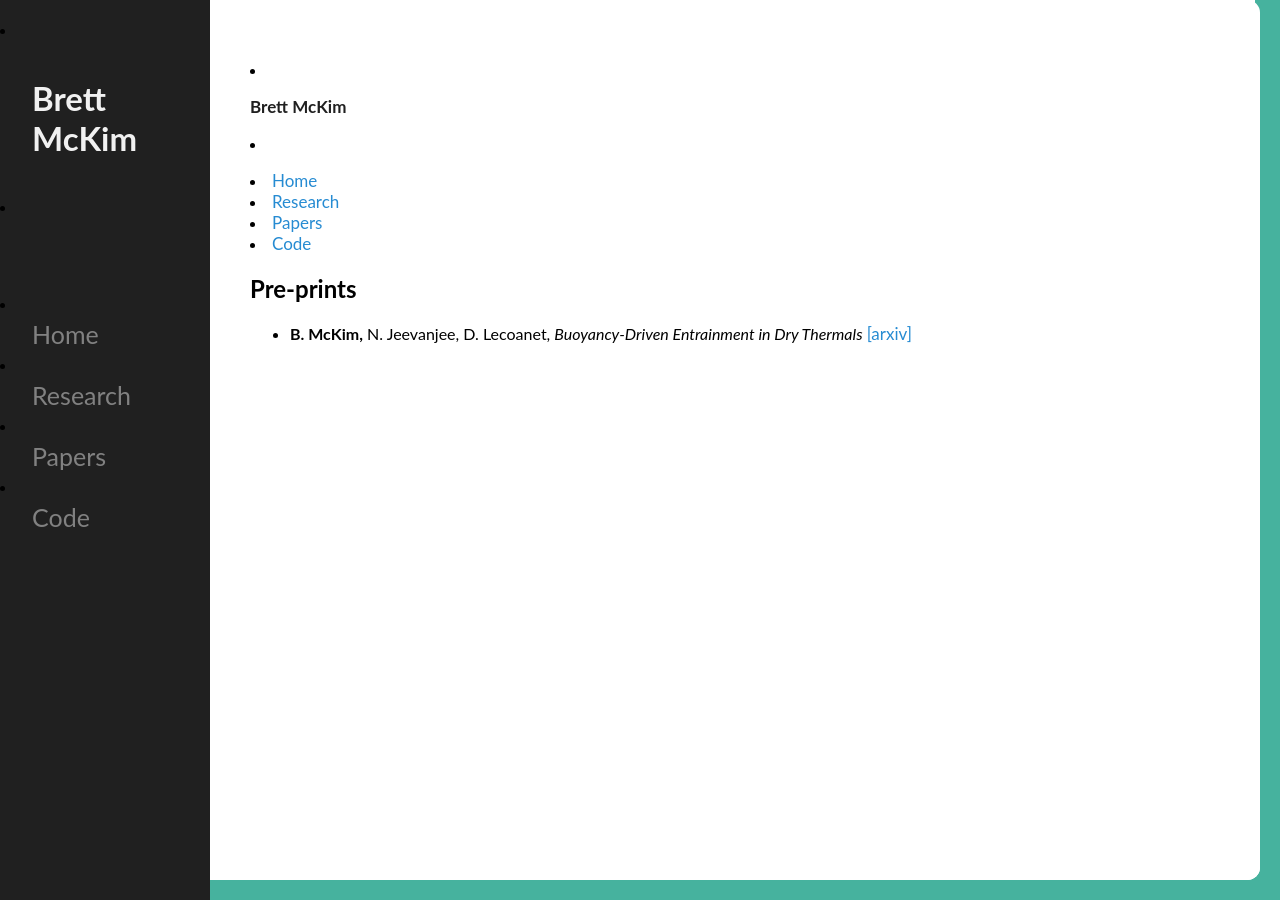
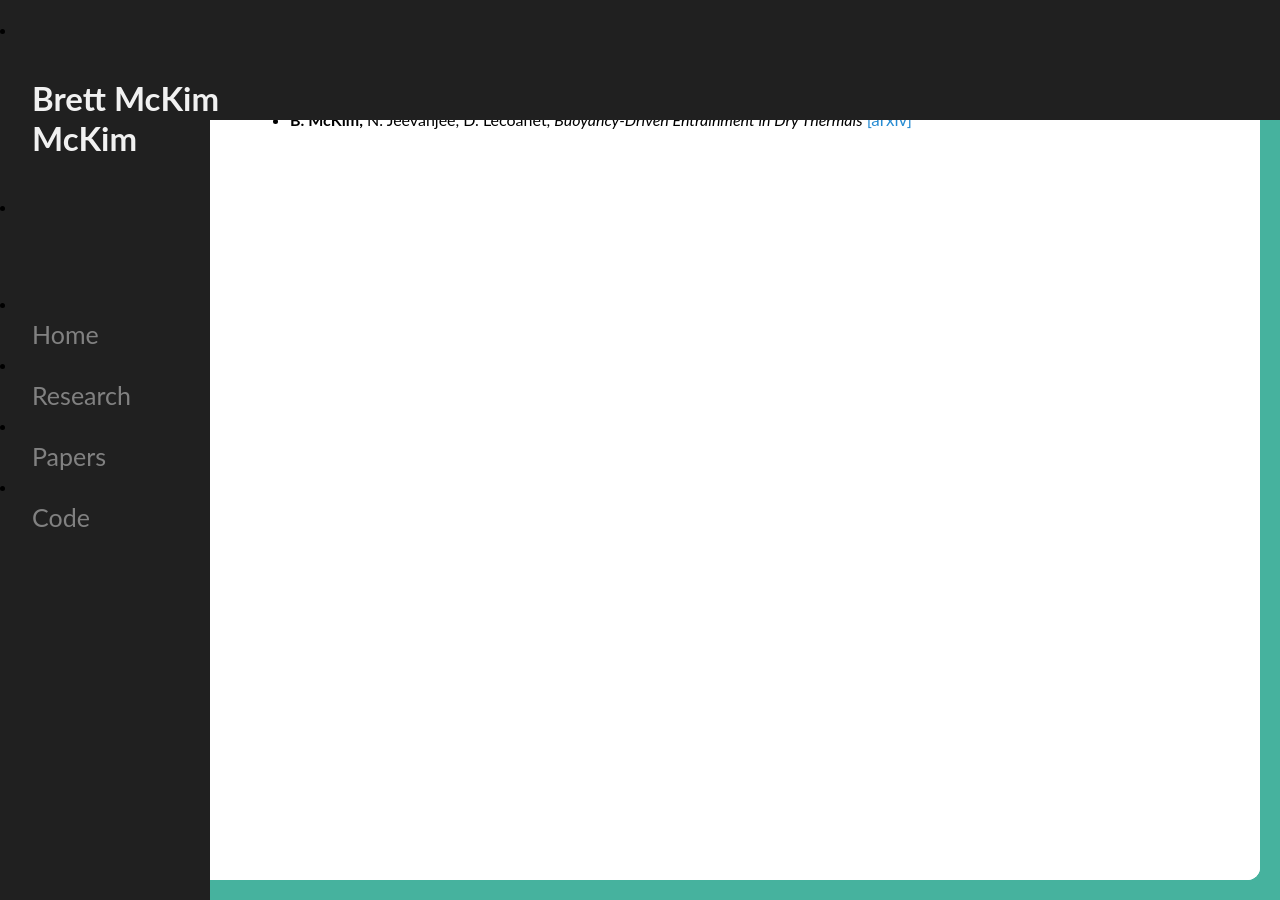
Before and after one commit to mckimb/mckimb.github.io, a Jekyll site: the page built from papers/index.html, in a window 1280 px wide. Built offline with Jekyll 4.4.1, drawn with Linux system fonts in a browser that asks for light colours.

Commit message:
Update main.css

```diff
--- a/css/main.css
+++ b/css/main.css
@@ -110,6 +110,39 @@
     margin-right: 20px;
 }
 
+.topnav {
+    height: 100px;
+    width: 100%;
+    position: fixed;
+    z-index: 1;
+    top: 0;
+    left: 0;
+    background-color: #202020;
+    overflow-x: hidden;
+    padding-top: 20px;
+}
+.topnav p {
+    padding: 6px 8px 6px 32px;
+    text-decoration: none;
+    font-size: 33px;
+    color: #f1f1f1;
+    display: block;
+}
+
+.topnav a {
+    padding: 6px 8px 6px 32px;
+    text-decoration: none;
+    font-size: 25px;
+    color: #818181;
+    display: block;
+}
+
+.topnav a:hover {
+    color: #f1f1f1;
+    text-decoration: underline;
+}
+
+
 a {
     text-decoration: none;
     color: #999;
```
